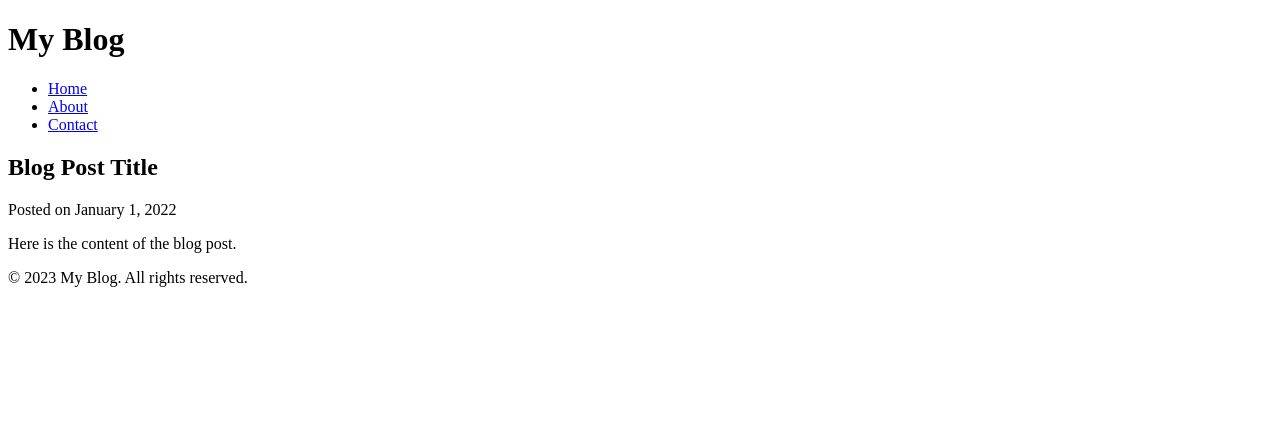
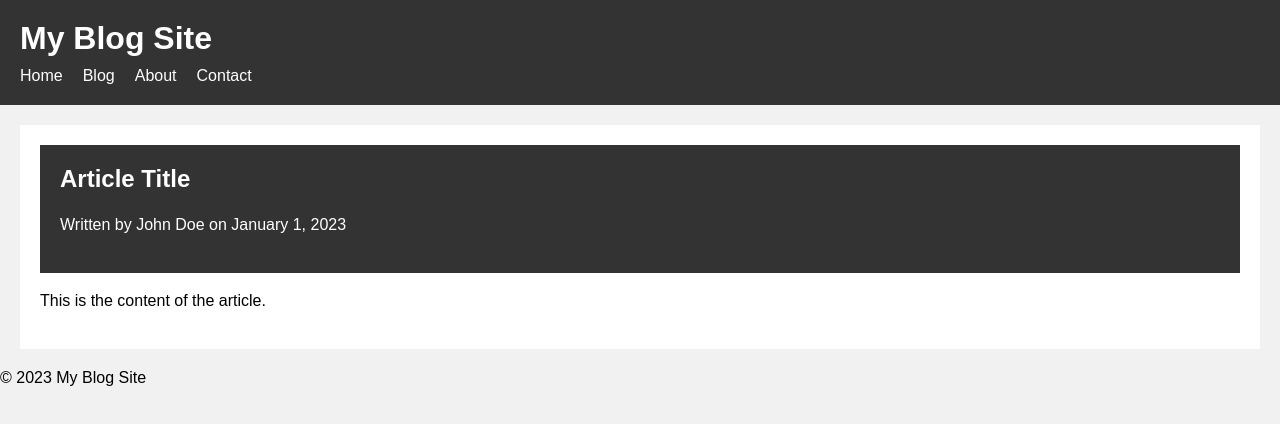
Before and after one commit to M-JV/M-JV.github.io, a plain HTML site: page index.html in a window 1280 px wide. Drawn offline with Linux system fonts and the light colour scheme.

Commit message:
Update index.html

```diff
--- a/index.html
+++ b/index.html
@@ -1,16 +1,18 @@
 <!DOCTYPE html>
 <html>
 <head>
-    <title>My Blog</title>
+	<title>My Blog Site</title>
 	<meta charset="UTF-8">
 	<meta name="viewport" content="width=device-width, initial-scale=1.0">
+	<link rel="stylesheet" href="style.css">
 </head>
 <body>
 	<header>
-      <h1>My Blog</h1>
+		<h1>My Blog Site</h1>
 		<nav>
 			<ul>
 				<li><a href="#">Home</a></li>
+				<li><a href="#">Blog</a></li>
 				<li><a href="#">About</a></li>
 				<li><a href="#">Contact</a></li>
 			</ul>
@@ -19,14 +21,14 @@
 	<main>
 		<article>
 			<header>
-          <h2>Blog Post Title</h2>
-          <p>Posted on January 1, 2022</p>
+				<h2>Article Title</h2>
+				<p>Written by John Doe on January 1, 2023</p>
 			</header>
-        <p>Here is the content of the blog post.</p>
+			<p>This is the content of the article.</p>
 		</article>
 	</main>
 	<footer>
-      <p>&copy; 2023 My Blog. All rights reserved.</p>
+		<p>&copy; 2023 My Blog Site</p>
 	</footer>
 </body>
 </html>
```
Lines whose indentation alone changed are shown as unchanged.
